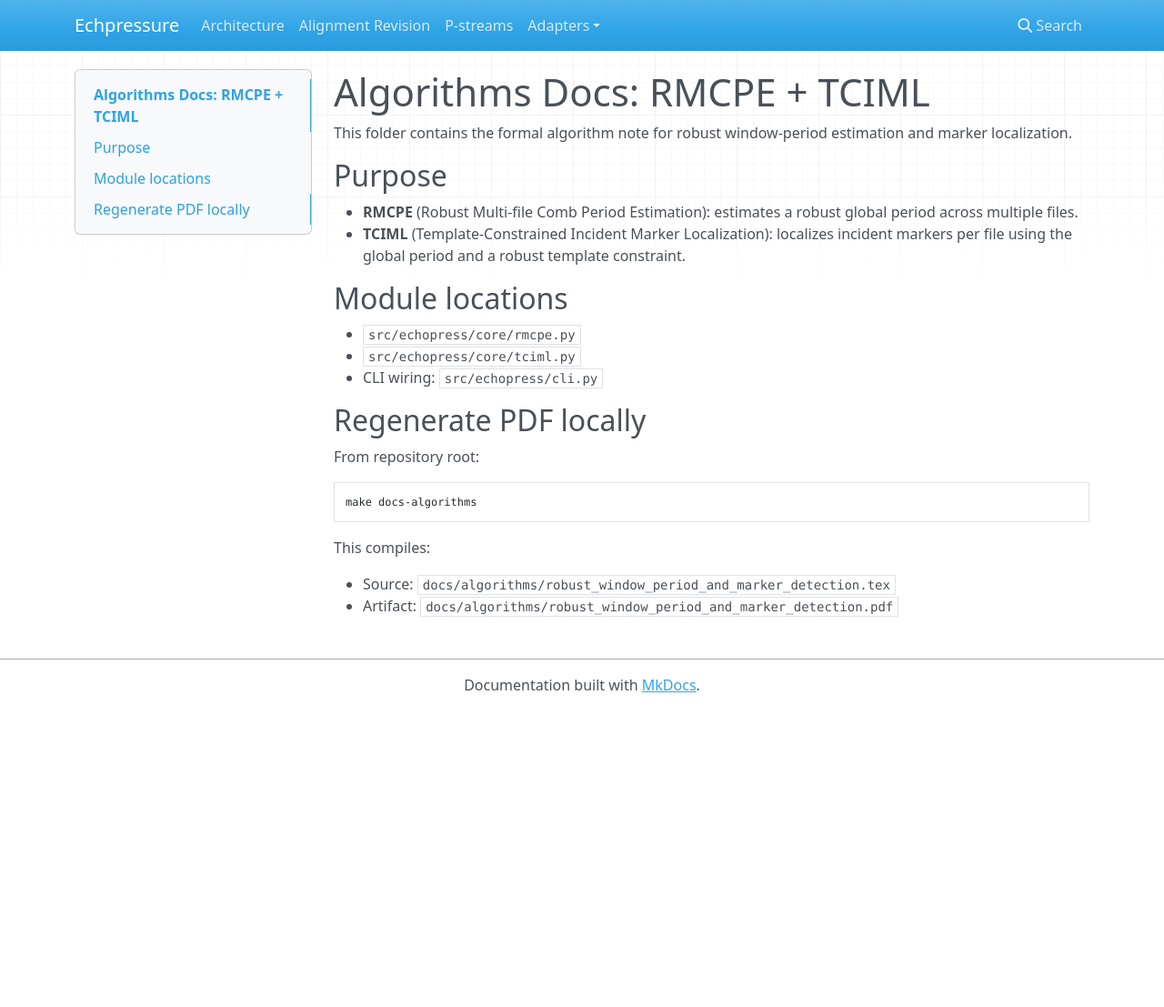
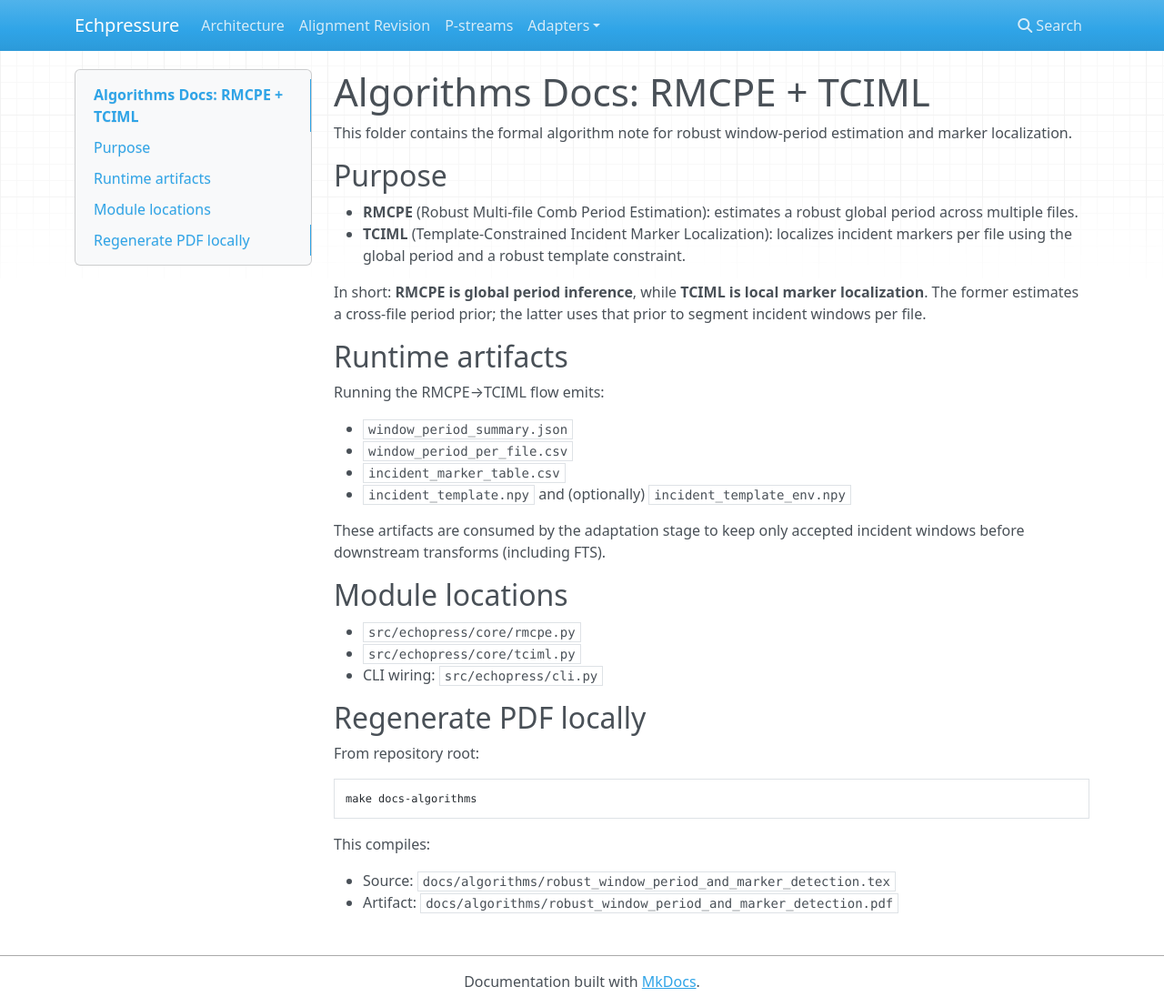
Before and after one commit to seyeala/echpressure2, an MkDocs documentation site: the page built from docs/algorithms/README.md, in a window 1280 px wide and 1107 px high. Shown: the whole window at 91% size. Built offline with MkDocs 1.6.1, drawn with Linux system fonts in a browser that asks for light colours; nearby versions of some CDN libraries.

Commit message:
docs: add RMCPE/TCIML overview, artifacts, and troubleshooting

```diff
--- a/docs/algorithms/README.md
+++ b/docs/algorithms/README.md
@@ -6,6 +6,22 @@ This folder contains the formal algorithm note for robust window-period estimati
 
 - **RMCPE** (Robust Multi-file Comb Period Estimation): estimates a robust global period across multiple files.
 - **TCIML** (Template-Constrained Incident Marker Localization): localizes incident markers per file using the global period and a robust template constraint.
+
+In short: **RMCPE is global period inference**, while **TCIML is local marker
+localization**. The former estimates a cross-file period prior; the latter uses
+that prior to segment incident windows per file.
+
+## Runtime artifacts
+
+Running the RMCPE→TCIML flow emits:
+
+- `window_period_summary.json`
+- `window_period_per_file.csv`
+- `incident_marker_table.csv`
+- `incident_template.npy` and (optionally) `incident_template_env.npy`
+
+These artifacts are consumed by the adaptation stage to keep only accepted
+incident windows before downstream transforms (including FTS).
 
 ## Module locations
 
```
Also changed, not shown: README.md (+88 -0 lines).
